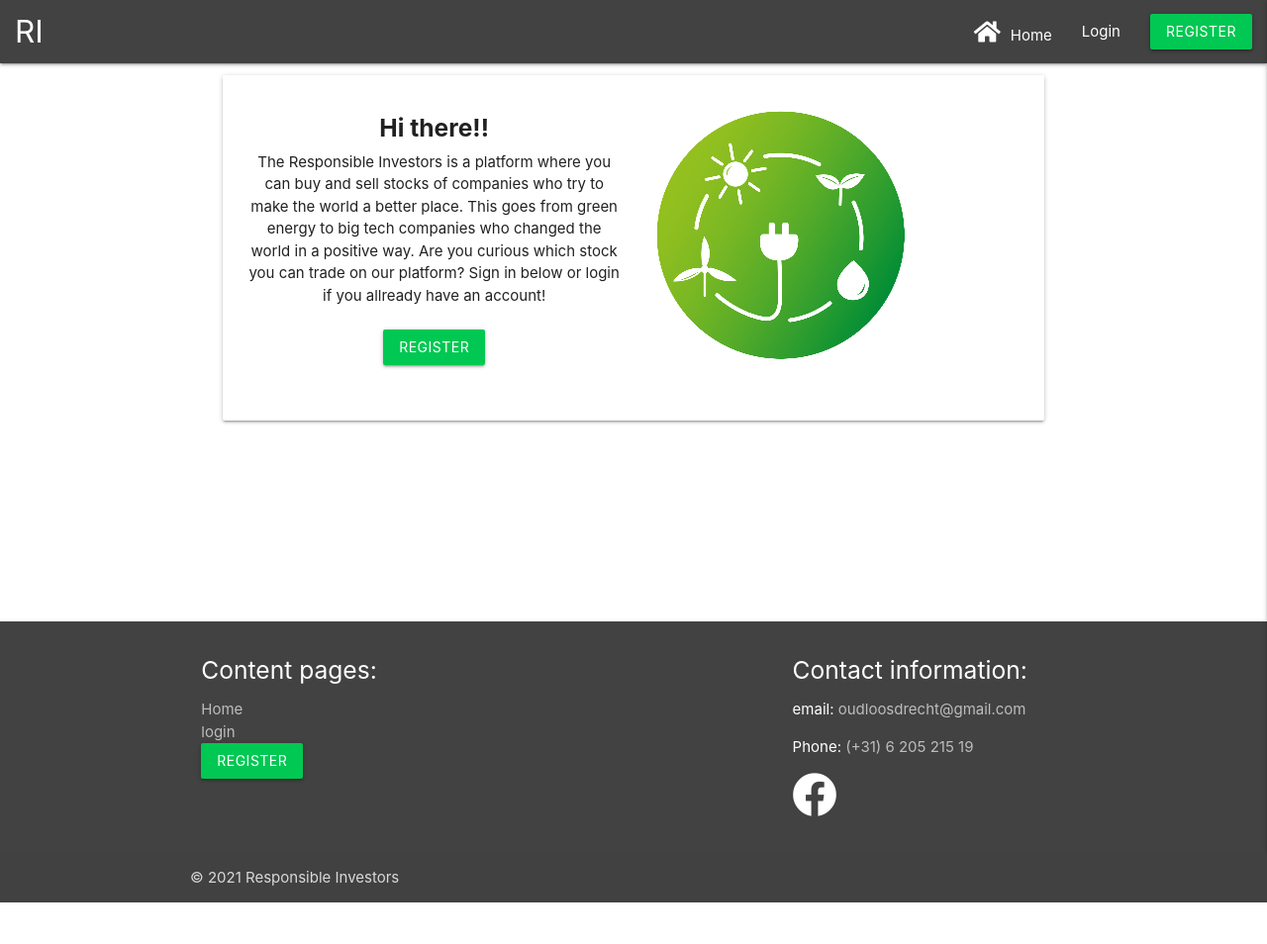
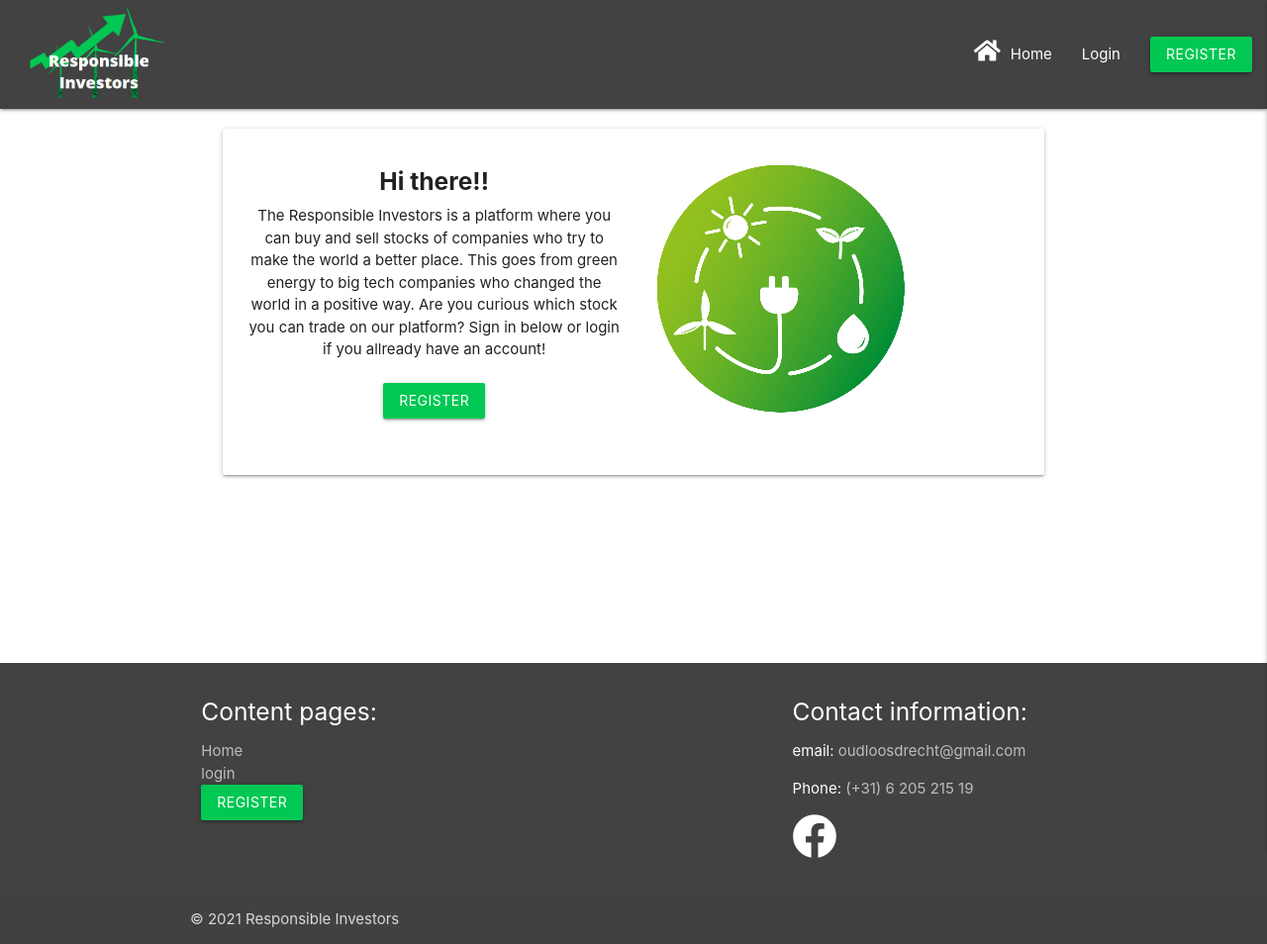
Before and after one commit to waterrot/responsible-investers, a Flask app: page / in a window 1280 px wide. Shown: the whole page at 99% size. Before the commit the page ends 912 px from the top, so only its background shows below. Run offline with Flask 2, Linux system fonts and the light colour scheme; data that the repository does not hold is empty; some libraries are stand-ins or nearby versions.

Commit message:
fixed a styling problem in the navbar

```diff
--- a/static/css/style.css
+++ b/static/css/style.css
@@ -19,6 +19,10 @@ main {
 
 .min-height-card {
     min-height: 275px;
+}
+
+.min-height-110 {
+    min-height: 110px;
 }
 
 .no-border {
@@ -52,6 +56,10 @@ main {
     margin-right: 10px;
 }
 
+.line-height-110 {
+    line-height: 110px;
+}
+
 .sidenav li>a>i {
     margin: 0px;
 }
@@ -70,6 +78,10 @@ main {
 
 .no-left {
     left: 0px !important;
+}
+
+.mt-20{
+    margin: 20px 0px 0px;
 }
 
 /* image styling */
--- a/templates/base.html
+++ b/templates/base.html
@@ -25,22 +25,24 @@
             <li><a href="{{ url_for('portfolio') }}">Portfolio</a></li>
             <li><a href="{{ url_for('logout') }}">Logout</a></li>
         </ul>
-        <nav class="nav-extended grey darken-3">
+        <nav class="nav-extended grey darken-3 min-height-110">
             <div class="nav-wrapper">
-                <a href="{{ url_for('home') }}" class="brand-logo ml-2">RI</a>
+                <a href="{{ url_for('home') }}" class="brand-logo ml-2">
+                    <img src="{{ url_for('static', filename='images/logo_ri.png') }}" alt="logo Responsible Investors" class="responsive-img">
+                </a>
                 <a href="#" data-target="mobile-demo" class="sidenav-trigger right"><i class="fas fa-bars"></i></a>
                 <ul class="right hide-on-med-and-down">
-                    <li><a href="{{ url_for('home') }}"><i class="fas fa-home mr-1"></i>Home</a></li>
+                    <li><a href="{{ url_for('home') }}" class="line-height-110"><i class="fas fa-home mr-1"></i>Home</a></li>
                     {% if session.user %}
                         <!-- profile dropdown -->
                         <li>
-                            <a class="dropdown-trigger" href="#!" data-target="dropdown-profile">
+                            <a class="dropdown-trigger line-height-110" href="#!" data-target="dropdown-profile">
                                 Profile<i class="fas fa-caret-down ml-2"></i>
                             </a>
                         </li>
                     {% else %}
-                        <li><a href="{{ url_for('login') }}">Login</a></li>
-                        <li><a class="btn btn-green" href="{{ url_for('register') }}">Register</a></li>
+                        <li><a href="{{ url_for('login') }}" class="line-height-110">Login</a></li>
+                        <li class="line-height-110"><a class="btn btn-green" href="{{ url_for('register') }}">Register</a></li>
                     {% endif %}
                 </ul>
             </div>
--- a/templates/index.html
+++ b/templates/index.html
@@ -3,7 +3,7 @@
 
     <div class="row">
         <div class="col s12 m8 offset-m2">
-            <div class="card">
+            <div class="card mt-20">
                 <div class="card-content">
                     <div class="row">
                         <div class="col s12 l6">
```
Also changed, not shown: static/images/logo_ri.png (added).
